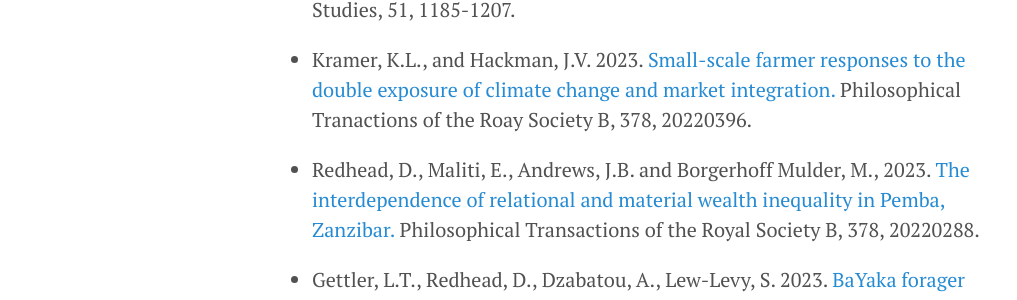
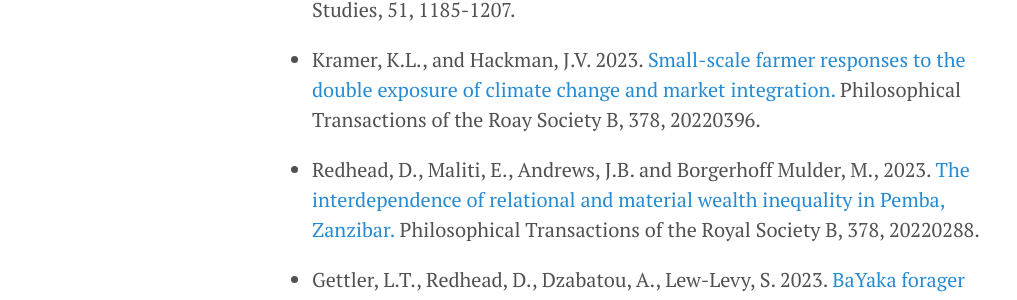
Before and after one commit to endowproject/endowproject.github.io, a Jekyll site: the page built from publications.md, in a window 1280 px wide and 900 px high, scrolled down 403 px. Shown: the part 184-484 px from the top of the window, without its empty margins (8-1025 px from the left). Built offline with Jekyll 4.4.1, drawn with Linux system fonts in a browser that asks for light colours.

Commit message:
Update publications.md
Spelling correction

```diff
--- a/publications.md
+++ b/publications.md
@@ -10,7 +10,7 @@ In addition to our planned cross-cultural comparisons, ENDOW team members are dr
 
 - Murphy, D.J., and Ichinkhorloo, B. 2024. [Index insurance and the moral economy of pastoral risk management in Mongolia.](https://www.tandfonline.com/doi/full/10.1080/03066150.2023.2284972) The Journal of Peasant Studies, 51, 1185-1207.
 
-- Kramer, K.L., and Hackman, J.V. 2023. [Small-scale farmer responses to the double exposure of climate change and market integration.](https://royalsocietypublishing.org/rstb/article/378/1889/20220396/109344) Philosophical Tranactions of the Roay Society B, 378, 20220396.
+- Kramer, K.L., and Hackman, J.V. 2023. [Small-scale farmer responses to the double exposure of climate change and market integration.](https://royalsocietypublishing.org/rstb/article/378/1889/20220396/109344) Philosophical Transactions of the Roay Society B, 378, 20220396.
 
 - Redhead, D., Maliti, E., Andrews, J.B. and Borgerhoff Mulder, M., 2023. [The interdependence of relational and material wealth inequality in Pemba, Zanzibar.](https://royalsocietypublishing.org/doi/full/10.1098/rstb.2022.0288) Philosophical Transactions of the Royal Society B, 378, 20220288.
 
```
